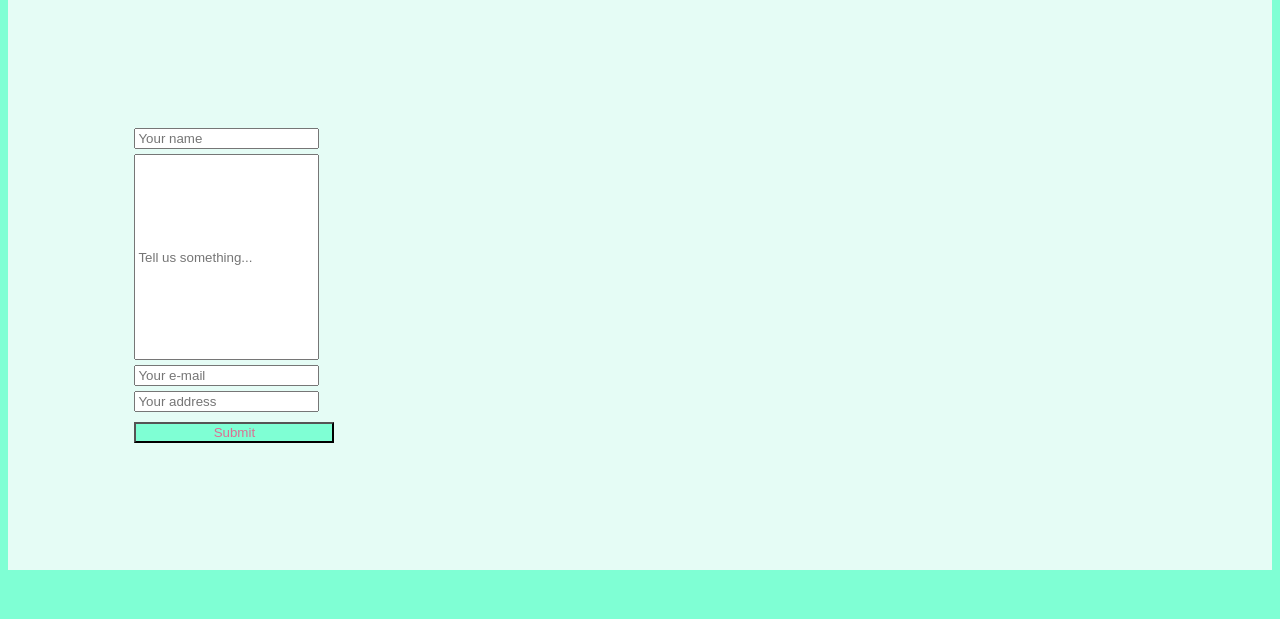
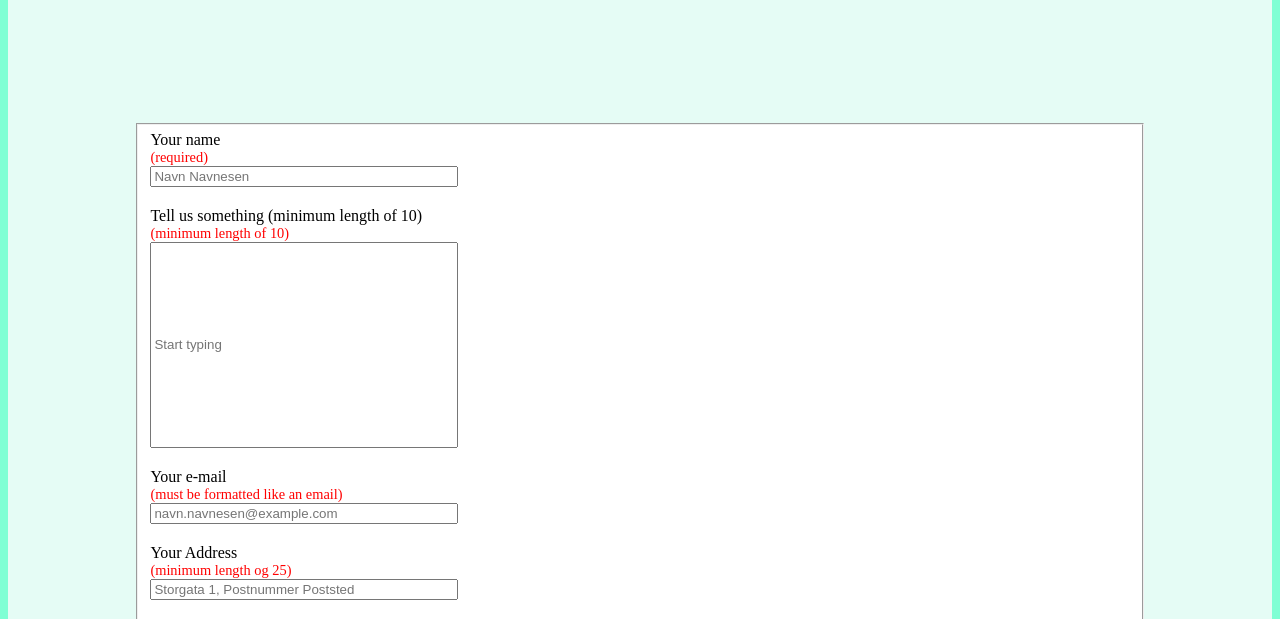
Before and after one commit to AniTei/test-api-2, a plain HTML site: page contact.html in a window 1280 px wide. Shown: the part 181-800 px from the top of the page. Drawn offline with Linux system fonts and the light colour scheme.

Commit message:
working on form, mostly styling

```diff
--- a/contact.html
+++ b/contact.html
@@ -19,14 +19,50 @@
         <h1>Contact us</h1>
 
         <div class="form-container">
-            <form>
-                <div><input name="name" id="name" placeholder="Your name"></div>
-                <div><input class="subject" name="subject" id="subject" placeholder="Tell us something..."></div>
-                <div><input name="email" id="email" placeholder="Your e-mail"></div>
-                <div><input name="address" id="address" placeholder="Your address"></div>
-                <button>Submit</button>
 
-            </form>
+            <fieldset>
+                <form>
+                    <div>
+                        <label for="name">Your name <div class="form-error">(required)</div></label>
+                        <input name="name" id="name" placeholder="Navn Navnesen">
+
+
+                    </div>
+                    <div>
+                        <label for="message">Tell us something (minimum length of 10)<div class="form-error">(minimum
+                                length of 10)</div></label>
+                        <div><input class="subject" name="message" id="message" placeholder="Start typing"></div>
+                        <!-- would have liked this to be a textarea, so the text would wrap,
+                            but unsure if that is allowd pr the assignment instructions,
+                            or is there a way to to that while it still being input-->
+                    </div>
+
+                    <div>
+                        <label for="email">Your e-mail <div class="form-error">(must be formatted like an email)</div>
+                            </label>
+                        <div><input name="email" id="email" placeholder="navn.navnesen@example.com"></div>
+
+                    </div>
+                    <div>
+                        <label for="address">Your Address <div class="form-error">(minimum length og 25)</div></label>
+                        <div><input name="address" id="address" placeholder="Storgata 1, Postnummer Poststed"></div>
+
+                    </div>
+                    <!-- the names of the inputs become the parameter sent in the querystring, with whatever written as the value -->
+                    <!-- this is how forms work,default behaviour, very basic -->
+                    <!-- but, usually we want to handle it programaticaly -->
+                    <!-- video on addingg prevent default on submit/form, in order to be able to runany javaScript -->
+                    <!-- maybe put the parethesis as an error, like the feed back for not meeeting the rewuirements of input value  -->
+                    <!-- to validate, create function for validation -->
+                    <!-- also make it reusable -->
+
+
+                    <button>Submit</button>
+
+                </form>
+            </fieldset>
+
+
 
 
         </div>
--- a/style.css
+++ b/style.css
@@ -103,10 +103,14 @@ a:hover {
 /* //////////////////////////// */
 
 
-
+fieldset {
+    background-color: white;
+}
 
 input {
-    margin-top: 5px;
+    margin-bottom: 20px;
+width: 300px;
+
 }
 
 .subject {
@@ -123,3 +127,8 @@ button {
     background-color: aquamarine;
     width: 200px;
 }
+
+.form-error {
+    color: red;
+    font-size: 0.9em;
+}
```
Also changed, not shown: 1 other file.
